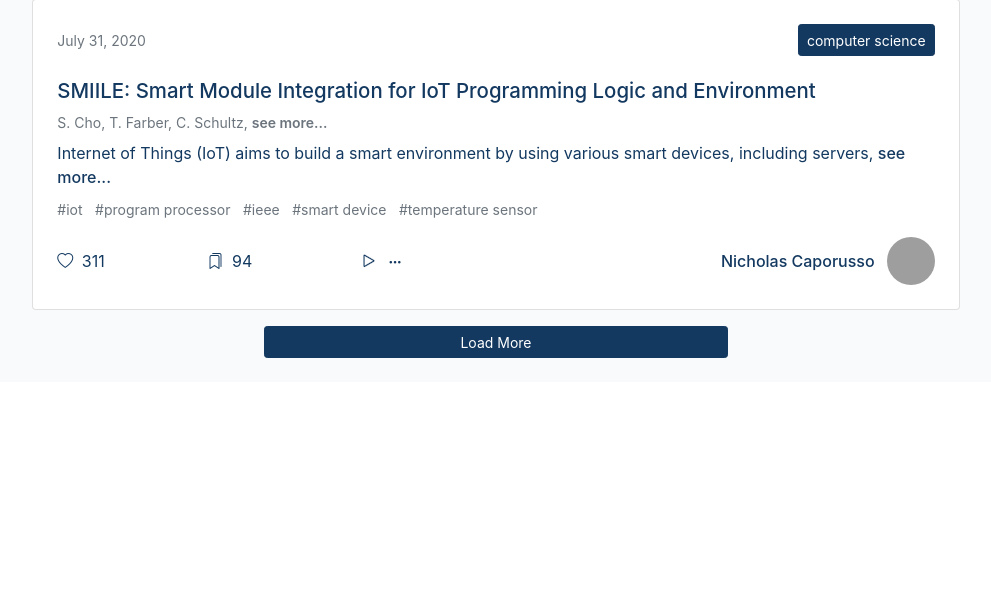
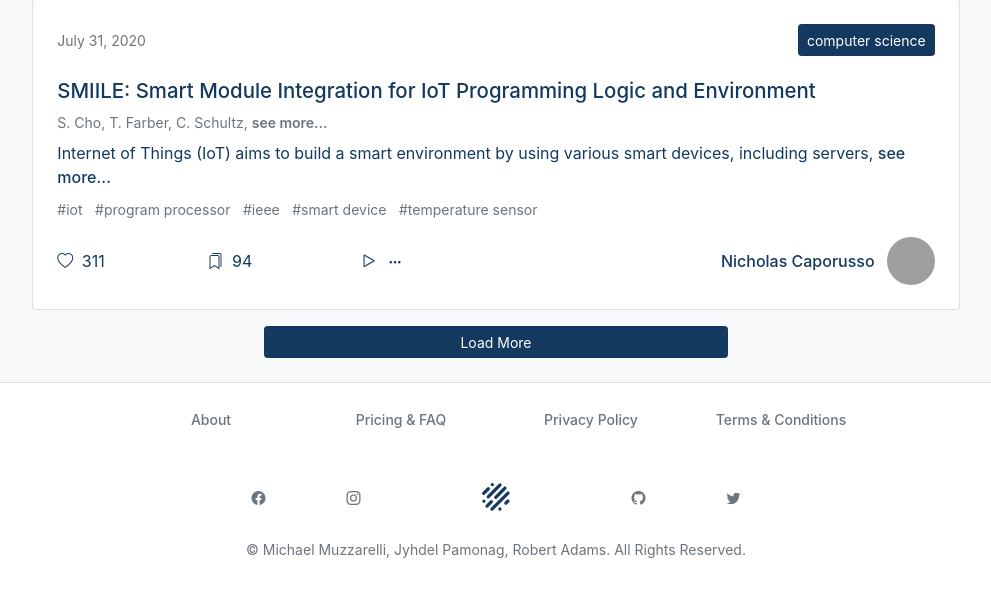
Before and after one commit to muzzarellimj/podscholar, a PHP site: page /application/index.html in a window 1280 px wide. Shown: the part 1534-2134 px from the top of the page, without its empty margins (144-1135 px from the left). Before the commit the page ends 1892 px from the top, so only its background shows below. Run offline with PHP 8.4, Linux system fonts and the light colour scheme; some web fonts are replaced; grey boxes are pictures that could not be loaded.

Commit message:
Author footer content and CSS

```diff
--- a/application/index.html
+++ b/application/index.html
@@ -819,6 +819,56 @@
 			</section>
 		</main>
 
+		<footer class="border-top">
+			<div class="container">
+				<div class="row justify-content-center pt-4 pb-5">
+					<div class="col-12 col-sm-4 col-md-3 col-lg-2 text-center">
+						<a class="inline-link text-muted" href="#">About</a>
+					</div>
+
+					<div class="col-12 col-sm-4 col-md-3 col-lg-2 text-center">
+						<a class="inline-link text-muted" href="#">Pricing & FAQ</a>
+					</div>
+
+					<div class="col-12 col-sm-4 col-md-3 col-lg-2 text-center">
+						<a class="inline-link text-muted" href="#">Privacy Policy</a>
+					</div>
+
+					<div class="col-12 col-sm-4 col-md-3 col-lg-2 text-center">
+						<a class="inline-link text-muted" href="#">Terms & Conditions</a>
+					</div>
+				</div>
+
+				<div class="row justify-content-center align-items-center">
+					<div class="col-2 col-md-1 text-center">
+						<a class="inline-link text-muted" href="#"><i class="bi bi-facebook"></i></a>
+					</div>
+
+					<div class="col-2 col-md-1 text-center">
+						<a class="inline-link text-muted" href="#"><i class="bi bi-instagram"></i></a>
+					</div>
+
+					<div class="col-4 col-md-2 text-center">
+						<a href="#"><img class="footer-brand-image" src="../asset/img/brand/brand-primary.svg" alt="PodScholar"></a>
+					</div>
+
+					<div class="col-2 col-md-1 text-center">
+						<a class="inline-link text-muted" href="#"><i class="bi bi-github"></i></a>
+					</div>
+
+					<div class="col-2 col-md-1 text-center">
+						<a class="inline-link text-muted" href="#"><i class="bi bi-twitter"></i></a>
+					</div>
+				</div>
+
+				<div class="row justify-content-center py-4">
+					<div class="col-12 text-center">
+						<p class="small text-muted m=0">&copy; Michael Muzzarelli, Jyhdel Pamonag, Robert Adams. All Rights Reserved.</p>
+					</div>
+				</div>
+			</div>
+		</footer>
+
 		<script src="../asset/vendor/bootstrap/js/bootstrap.bundle.min.js"></script>
 
 		<!-- feed filter -->
--- a/asset/css/primary.css
+++ b/asset/css/primary.css
@@ -69,6 +69,17 @@ body {
 }
 .keyword-link:hover {
   text-decoration: underline;
+}
+
+footer {
+  background: #FFFFFF;
+}
+footer .inline-link {
+  font-size: 0.875rem;
+}
+footer .footer-brand-image {
+  height: 2.25rem;
+  width: 2.25rem;
 }
 
 .icon-link {
--- /dev/null
+++ b/asset/sass/_footer.sass
@@ -0,0 +1,9 @@
+footer
+	background:     $white
+
+	.inline-link
+		font-size:  0.875rem
+
+	.footer-brand-image
+		height:     2.25rem
+		width:      2.25rem
--- a/asset/sass/primary.sass
+++ b/asset/sass/primary.sass
@@ -14,6 +14,7 @@ body
 @import 'button'
 @import 'feed-filter'
 @import 'font'
+@import 'footer'
 @import 'icon'
 @import 'input'
 @import 'navigation'
```
Also changed, not shown: 1 other file.
